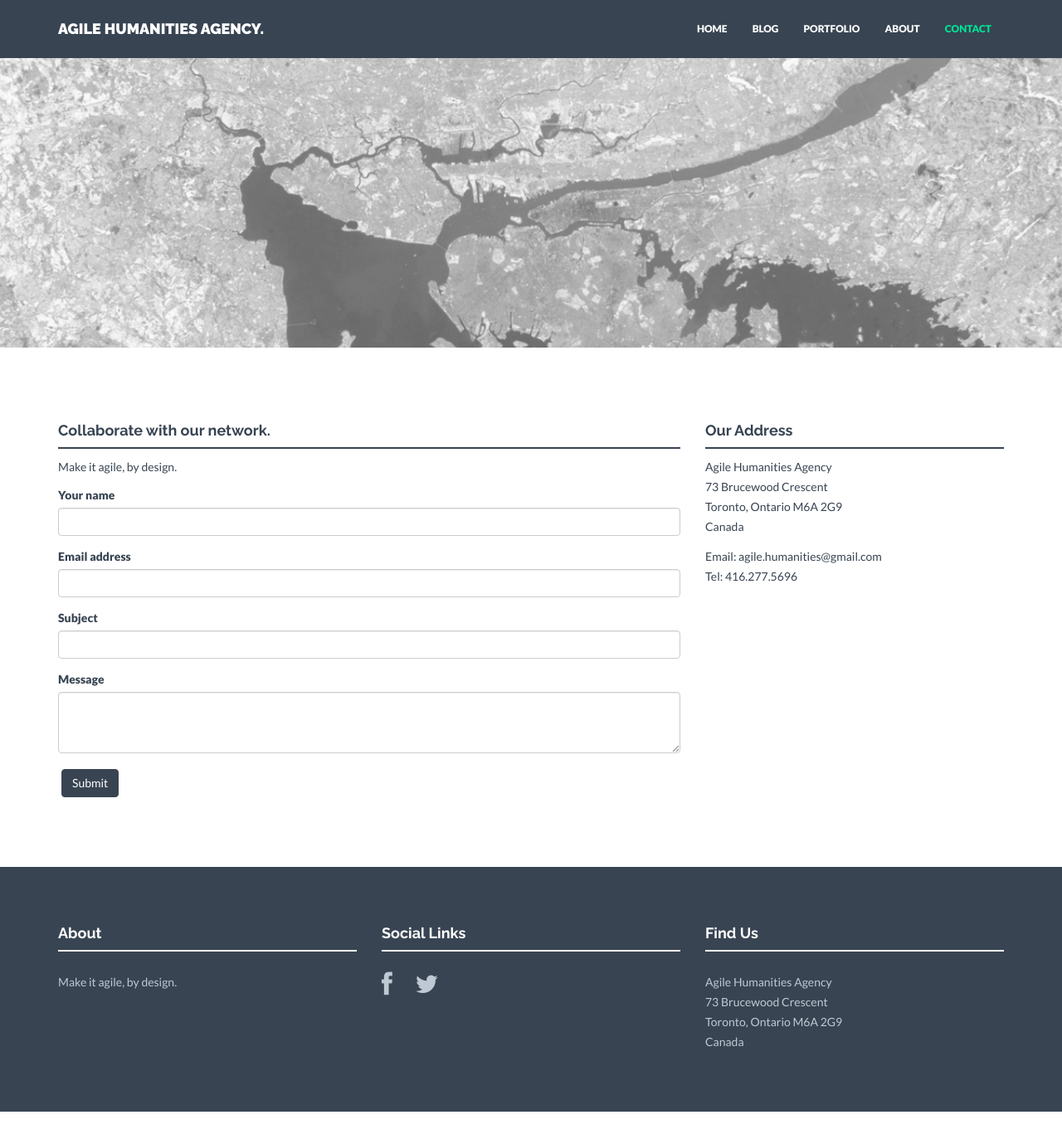
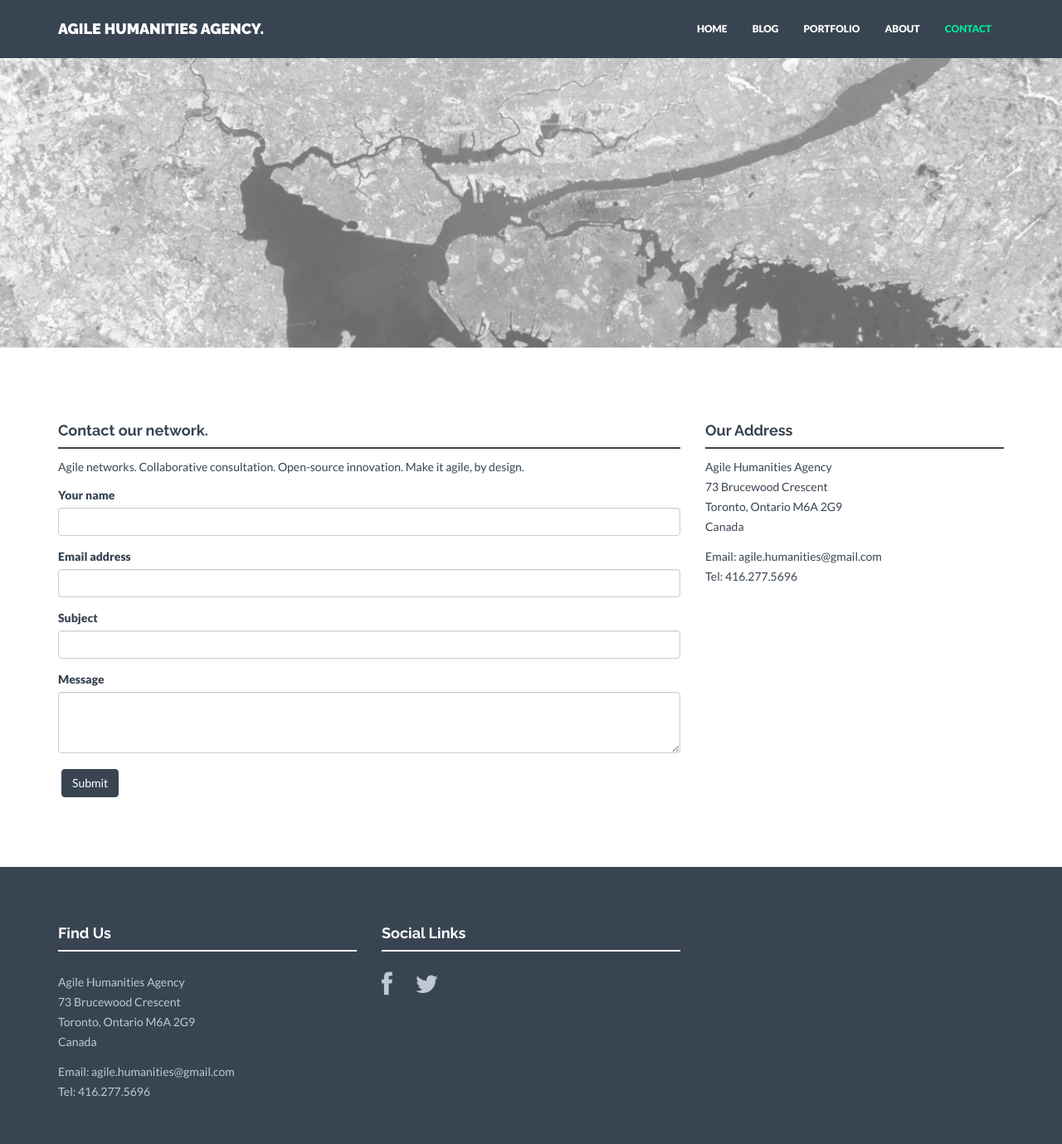
Before and after one commit to agile-humanities/agile-humanities.github.io, a Jekyll site: the page built from contact.html, in a window 1280 px wide and 1400 px high, scrolled down 147 px. Shown: the top 1379 px of the window at 83% size. Built offline with Jekyll 4.4.1, drawn with Linux system fonts in a browser that asks for light colours; nearby versions of some CDN libraries; before the commit the page ends 1487 px from its top, so only the background shows below that.

Commit message:
Design tweaks

```diff
--- a/_config.yml
+++ b/_config.yml
@@ -137,10 +137,10 @@
   - name: Vancouver Island University
     img: client08.png
 # Short text about your company. Shown in footer on every page and also separately on Home and Contact page.
-about: "Make it agile, by design."
+about: "Agile networks. Collaborative consultation. Open-source innovation. Make it agile, by design."
 
 # Testimonial content. Shown on Home and About page.
 testimonial:
-    message: "Digital Humanities at Berkeley itself has contracted with Agile Humanities Agency for its branding and website design, as well for technical work associated with numerous individual research projects funded by Berkeley DH seed grants. Agile also executed the Mellon-funded work on DiRT when we recognized that there was no viable way to do it on campus. In addition to being considerably more affordable than the large, commercially oriented Drupal development companies that UC Berkeley uses for departmental websites, Agile is run by Dean Irvine, a professor who is himself a digital humanist. In addition to providing the necessary “humanities-to-techie” translation for his programmers (who have themselves worked on numerous digital humanities projects, and are more familiar with the needs and requirements of these projects than most developers), Dean is a valuable advisor on issues of project design, thanks to his own extensive background developing successful, sustainable digital humanities projects."
+    message: "Digital Humanities at Berkeley has contracted with Agile Humanities Agency for its branding and website design, as well for technical work associated with numerous individual research projects funded by Berkeley DH seed grants. Agile also executed the Mellon-funded work on DiRT when we recognized that there was no viable way to do it on campus. In addition to being considerably more affordable than the large, commercially oriented Drupal development companies that UC Berkeley uses for departmental websites, Agile is run by Dean Irvine, a professor who is himself a digital humanist. In addition to providing the necessary “humanities-to-techie” translation for his programmers (who have themselves worked on numerous digital humanities projects, and are more familiar with the needs and requirements of these projects than most developers), Dean is a valuable advisor on issues of project design, thanks to his own extensive background developing successful, sustainable digital humanities projects."
     author: Quinn Dombrowski
     position: Digital Humanities Specialist – berkeley.edu
--- a/_includes/footer.html
+++ b/_includes/footer.html
@@ -2,9 +2,17 @@
     <div class="container">
         <div class="row">
             <div class="col-lg-4">
-                <h4>About</h4>
+                <h4>Find Us</h4>
                 <div class="hline-w"></div>
-                <p>{{ site.about }}</p>
+                <p>
+                    {% for line in site.address.first.lines %}
+                        {{ line }} <br>
+                    {% endfor %}
+                </p>
+                <p>
+                    Email: {{ site.email }}<br/>
+                    Tel: {{ site.tel }}
+                </p>
             </div>
             <div class="col-lg-4">
                 <h4>Social Links</h4>
@@ -15,15 +23,6 @@
                     {% endfor %}
                 </p>
             </div>
-            <div class="col-lg-4">
-                <h4>Find Us</h4>
-                <div class="hline-w"></div>
-                <p>
-                    {% for line in site.address.first.lines %}
-                        {{ line }} <br>
-                    {% endfor %}
-                </p>
-            </div>
         </div><! --/row -->
     </div><! --/container -->
 </div><! --/footerwrap -->
--- a/_includes/header.html
+++ b/_includes/header.html
@@ -2,7 +2,7 @@
     <div class="container">
         <div class="row">
             <div class="col-lg-8 col-lg-offset-2">
-                <h3>Join our collaboration network</h3>
+                <h3>A collaboration network.</h3>
                 <h1>Agile Humanities Agency</h1>
                 <h4>Make it agile, by design.</h4>
             </div>
--- a/contact.html
+++ b/contact.html
@@ -9,7 +9,7 @@
 <div class="container mtb">
     <div class="row">
         <div class="col-lg-8">
-            <h4>Collaborate with our network.</h4>
+            <h4>Contact our network.</h4>
             <div class="hline"></div>
                 <p>{{ site.about }}</p>
                 <form role="form" action="https://formspree.io/agile.humanities@gmail.com" method="post">
```
Also changed, not shown: assets/img/members/team07.jpg.
